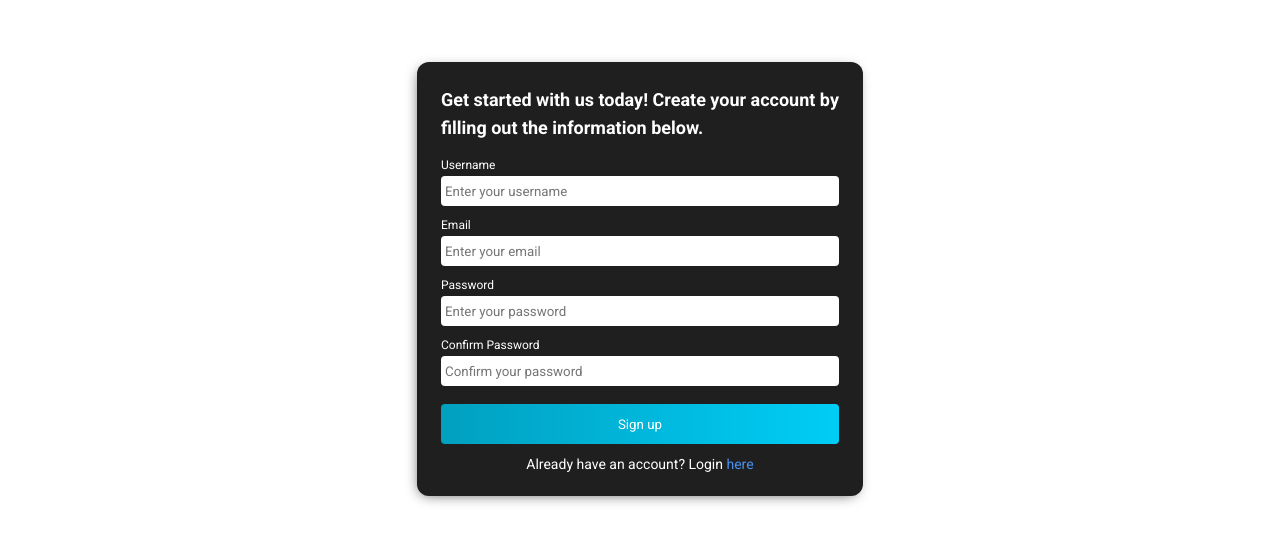
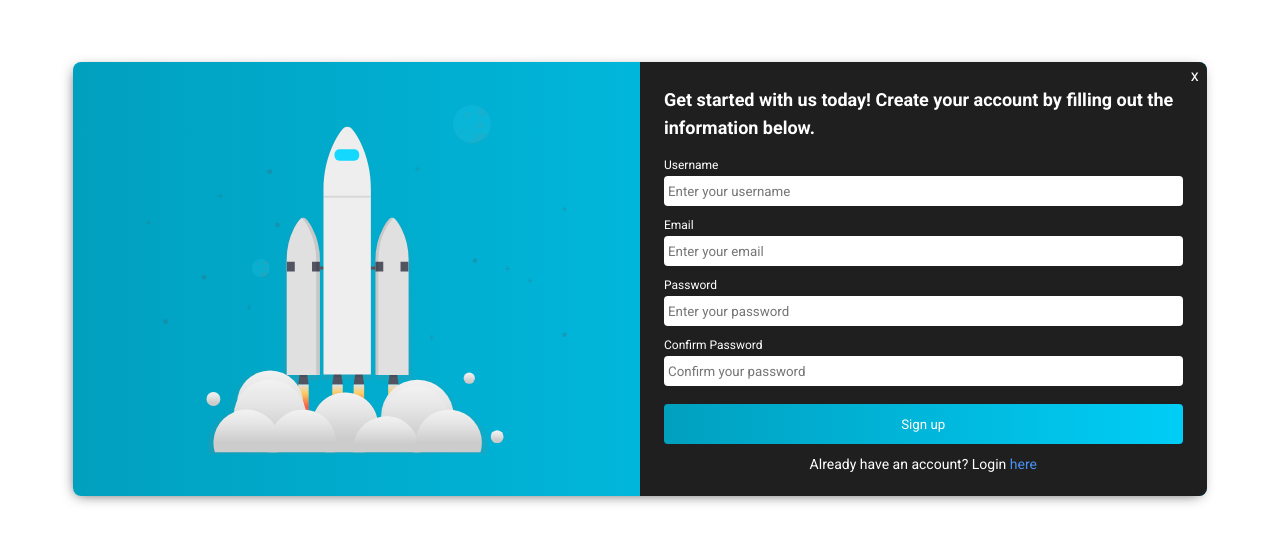
Before and after one commit to heraldofortuna/form-validation-react, a React (Create React App) app in the folder form-validation/: page / in a window 1280 px wide. Shown: the part 121-664 px from the top of the page. Built offline with nearby package versions, Linux system fonts and the light colour scheme.

Commit message:
I added an image in form

```diff
--- a/form-validation/src/App.js
+++ b/form-validation/src/App.js
@@ -1,13 +1,24 @@
-import { Fragment } from "react";
+import styled from "styled-components";
 import GlobalStyle from "./globalStyles";
 import Form from "./components/Form";
 
+const StyledApp = styled.div`
+  background-color: var(--white);
+  width: 90%;
+  min-height: 100vh;
+  display: flex;
+  flex-direction: row;
+  align-items: center;
+  justify-content: center;
+  margin: 0 auto;
+`;
+
 function App() {
   return (
-    <Fragment>
+    <StyledApp>
       <GlobalStyle />
       <Form />
-    </Fragment>
+    </StyledApp>
   );
 }
 
--- a/form-validation/src/components/Form.js
+++ b/form-validation/src/components/Form.js
@@ -2,14 +2,43 @@ import { useState } from "react";
 import styled from "styled-components";
 import FormSignup from "./FormSignup";
 import FormSuccess from "./FormSuccess";
+import FormImage from "../assets/rocket.svg";
 
 const StyledForm = styled.div`
-  background-color: var(--white);
-  min-height: 100vh;
+  background: linear-gradient(
+    90deg,
+    rgba(1, 160, 191, 1) 0%,
+    rgba(0, 205, 246, 1) 100%
+  );
+  width: fit-content;
+  height: 85%;
   display: flex;
   flex-direction: row;
   align-items: center;
   justify-content: center;
+  border-radius: 8px;
+  margin: 0 auto;
+  position: relative;
+  box-shadow: -2px 3px 14px -5px rgba(0, 0, 0, 0.75);
+  -webkit-box-shadow: -2px 3px 14px -5px rgba(0, 0, 0, 0.75);
+  -moz-box-shadow: -2px 3px 14px -5px rgba(0, 0, 0, 0.75);
+
+  & > .close-btn {
+    position: absolute;
+    top: 4px;
+    right: 8px;
+  }
+
+  & > .form__content--left {
+    height: 100%;
+    flex: 50%;
+    display: grid;
+    place-items: center;
+
+    & > .form__image {
+      height: 350px;
+    }
+  }
 `;
 
 function Form() {
@@ -21,6 +50,10 @@ function Form() {
 
   return (
     <StyledForm>
+      <span className="close-btn">x</span>
+      <div className="form__content--left">
+        <img src={FormImage} alt="Spaceship" className="form__image" />
+      </div>
       {!isSubmitted ? <FormSignup submitForm={submitForm} /> : <FormSuccess />}
     </StyledForm>
   );
--- a/form-validation/src/components/FormSignup.js
+++ b/form-validation/src/components/FormSignup.js
@@ -5,12 +5,10 @@ import validate from "../services/ValidateInfo";
 const StyledFormSignup = styled.div`
   background-color: var(--black);
   width: fit-content;
-  border-radius: 12px;
+  flex: 50%;
+  border-radius: 0 8px 8px 0;
   padding: 24px;
   margin: 0 auto;
-  box-shadow: -2px 3px 14px -5px rgba(0, 0, 0, 0.75);
-  -webkit-box-shadow: -2px 3px 14px -5px rgba(0, 0, 0, 0.75);
-  -moz-box-shadow: -2px 3px 14px -5px rgba(0, 0, 0, 0.75);
   display: flex;
   flex-direction: column;
   gap: 16px;
@@ -75,8 +73,8 @@ function FormSignup({ submitForm }) {
   return (
     <StyledFormSignup>
       <h1>
-        Get started with us today! Create your account by<br></br>
-        filling out the information below.
+        Get started with us today! Create your account by filling out the
+        information below.
       </h1>
       <form className="form" onSubmit={handleSubmit}>
         <div className="form__inputs">
```
Also changed, not shown: form-validation/src/assets/rocket.svg (added).
